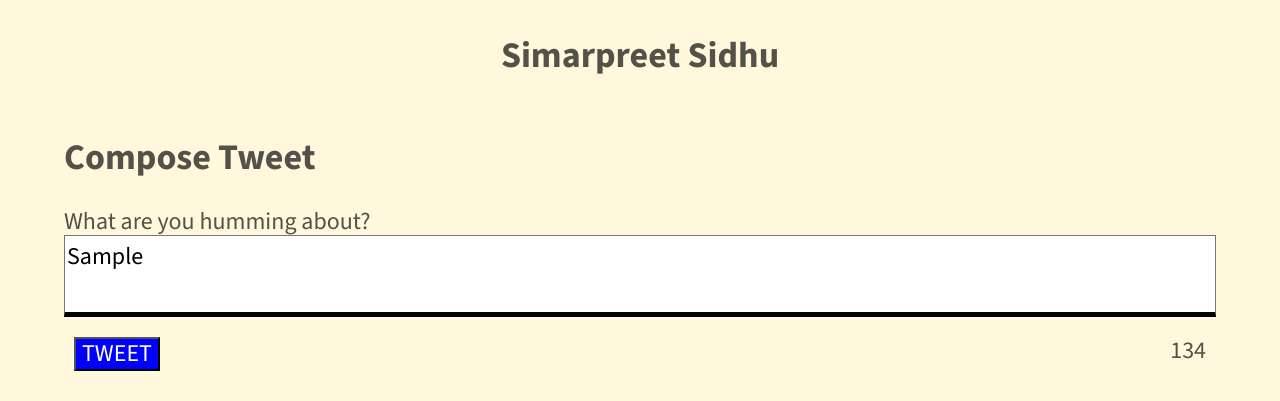
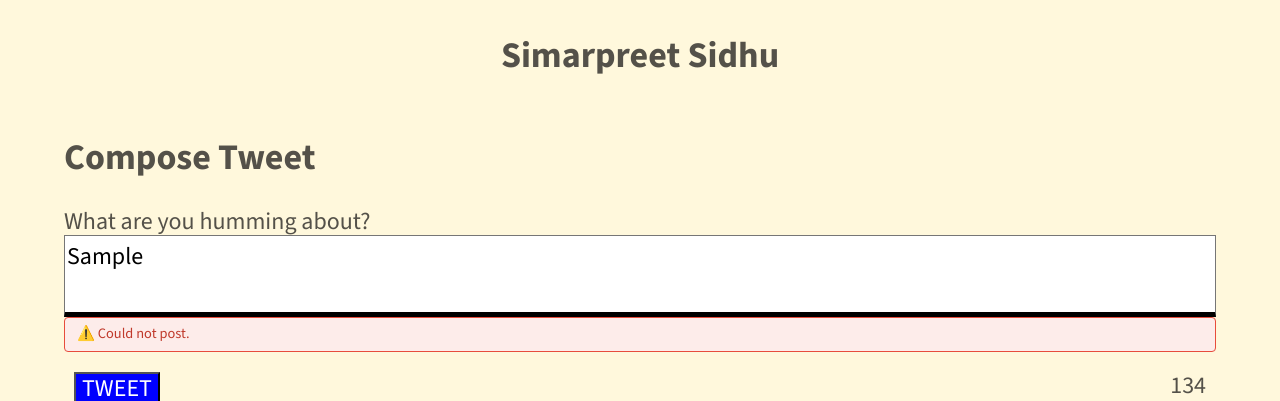
Before and after one commit to SimarpreetSidhu/tweeter, a website: page public/index.html in a window 1280 px wide. Both pictures are taken after typing "Sample" into the empty fields and a click on the button "TWEET". Shown: the part 1422-1823 px from the top of the page. Drawn offline with nearby package versions, Linux system fonts and the light colour scheme; no server answers.

Commit message:
handle error using jquery

```diff
--- a/public/index.html
+++ b/public/index.html
@@ -81,6 +81,9 @@
       <form method="POST" action="/api/tweets">
         <label for="tweet-text">What are you humming about?</label>
         <textarea name="text" id="tweet-text"></textarea>
+        <div class="tweet-error">
+          <span class="tweet-error__text"></span>
+        </div>
         <footer>
           <button type="submit">Tweet</button>
           <output name="counter" class="counter" for="tweet-text">140</output>
--- a/public/scripts/client.js
+++ b/public/scripts/client.js
@@ -3,7 +3,7 @@
  * jQuery is already loaded
  * Reminder: Use (and do all your DOM work in) jQuery's document ready function
  */
-const escapeText = function (str) {
+const escapeText = function(str) {
   let div = document.createElement("div");
   div.appendChild(document.createTextNode(str));
   return div.innerHTML;
@@ -42,35 +42,45 @@ const renderTweets = function(tweets) {
 };
 
 const submitForm = function() {
-  const $form = $(`form`);
-  $form.on("submit", function(event) {
+  const $form = $('form');
+  const $errorBox = $('.tweet-error');
+  const $errorText = $('.tweet-error__text');
+  const $textarea = $('#tweet-text');
+  const $counter = $('.counter');
+
+  const showError = msg => $errorText.text(msg) && $errorBox.slideDown();
+  const hideError = () => $errorBox.slideUp();
+
+  // Hide on input
+  $textarea.on('input', hideError);
+
+  $form.on('submit', function(event) {
     event.preventDefault();
 
-    const tweetText = $('#tweet-text').val().trim();
+    hideError();
 
-    if (!tweetText) {
-      alert('Tweet cannot be empty!');
-      return;
+    const text = $textarea.val().trim();
+
+    if (text.length === 0) {
+      return showError('❌ Your tweet cannot be empty.');
     }
-    if (tweetText.length > 140) {
-      alert('Tweet is too long!');
-      return;
+    if (text.length > 140) {
+      return showError('❌ Your tweet is too long (max 140).');
     }
-    $.ajax({
-      type: 'POST',
-      url: '/api/tweets',
-      data: $(this).serialize(),
-      success: function() {
-        $('#tweet-text').val('');
-        $('.counter').text('140');
+
+    $.post('/api/tweets', $form.serialize())
+      .done(() => {
+        $textarea.val('');
+        $counter.text('140');
         loadTweets();
-      },
-      error: function(err) {
-        console.error('Error posting tweet:', err);
-      }
-    });
+      })
+      .fail(() => showError('⚠️ Could not post.'));
   });
-}
+
+  hideError();
+};
+
+
 
 const loadTweets = function() {
 
--- a/public/styles/new-tweet.css
+++ b/public/styles/new-tweet.css
@@ -29,3 +29,14 @@ button[type="submit"] {
 .counter.negative {
   color: red
 }
+
+.tweet-error {
+  display: none;
+  margin-bottom: 8px;
+  padding: 8px 12px;
+  border: 1px solid #e74c3c;
+  background-color: #fdecea;
+  color: #c0392b;
+  border-radius: 4px;
+  font-size: 0.9rem;
+}
```
